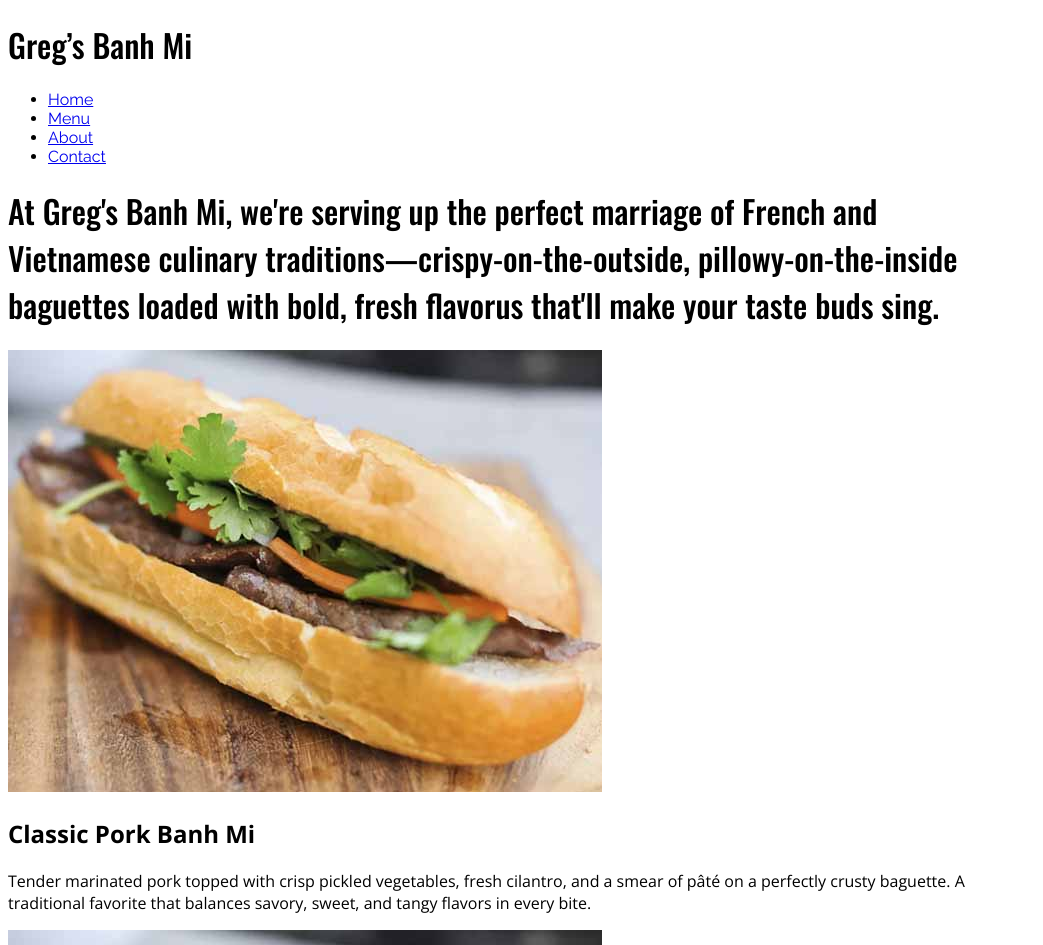
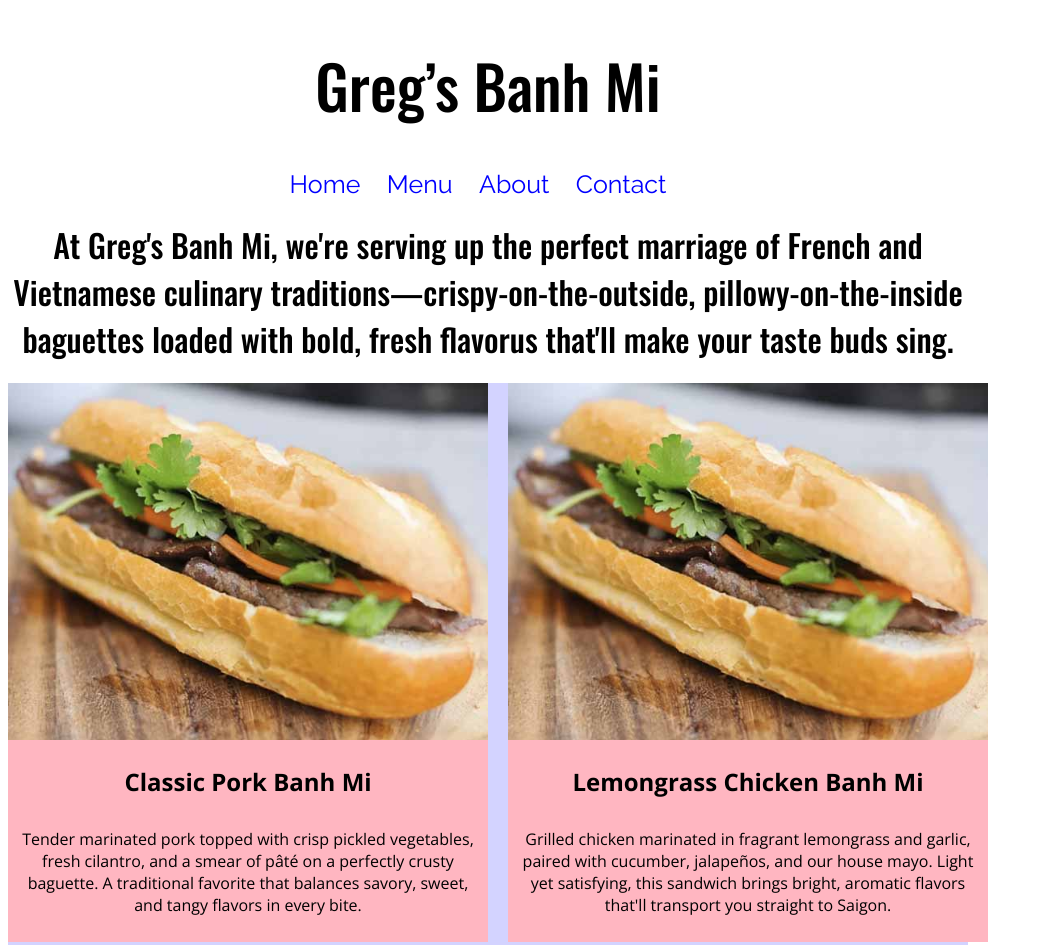
Before and after one commit to chloehajjar/ex6-layout, a plain HTML site: page index.html in a window 1280 px wide. Shown: the top 945 px of the page, without its empty margins (0-1043 px from the left). Drawn offline with nearby package versions, Linux system fonts and the light colour scheme.

Commit message:
new layout

```diff
--- a/index.html
+++ b/index.html
@@ -1,5 +1,5 @@
 <!DOCTYPE html>
-<html>
+<html lang="en-ca">
   <head>
     <title>Exercise 7: Banh Mi, menus, and layout</title>
     <!-- This is embed code for Google fonts, take a look at  https://fonts.google.com/ for more info, you can just pick fonts and get an embed code which you use here. See how I am controlling them from <style> most of the CSS is just pasted in from Google and I have made tweaks to the weights and added other bits. This is what we will learn next week.-->
@@ -7,7 +7,6 @@
     <link rel="preconnect" href="https://fonts.gstatic.com" crossorigin>
     <link href="https://fonts.googleapis.com/css2?family=Open+Sans:ital,wght@0,300..800;1,300..800&family=Oswald:wght@200..700&family=Raleway:ital,wght@0,100..900;1,100..900&display=swap" rel="stylesheet">
     <style>
-
       body {
         font-family: "Open Sans", sans-serif;
         font-optical-sizing: auto;
@@ -16,6 +15,7 @@
         font-variation-settings: "wdth" 100;
         font-size: 16px;
         width: 960px;
+        text-align: center
       }
 
       h1 {
@@ -26,6 +26,7 @@
       }
 
       #site-title {
+        font-size: 60px;
       }
 
       nav {
@@ -33,14 +34,66 @@
         font-optical-sizing: auto;
         font-weight: 400;
         font-style: normal;
+        font-size: 25px;
       }
 
       footer {
+        background-color: lightblue;
+        text-align: center;
+        font-size: 30px;
+        padding: 20px;
       }
 
+      ul {
+        liste-style: none;
+        margin: 0;
+        padding: 0;
+
+      }
+
+      li {
+        display: inline-block;
+        margin-right: 20px;
+      }
+
+      a {
+        color: blue;
+        text-decoration: none;
+      }
+
+      a:hover {
+        color: pink;
+      }
+
+      .container {
+        display: grid;
+        grid-template-columns: 50% 50%;
+        gap: 20px;
+        max-width: 1500px;
+        margin: 0 auto;
+        background-color: #D3D3FF;
+
+      }
+
+      .grid-item {
+        background-color: lightpink;
+        min-height: 150px;
+
+      }
+
+      .grid-item p {
+        padding: 10px;
+      }
+
+      .grid-item h2 {}
+
+      .grid-item img {
+        width: 100%;
+      }
     </style>
   </head>
-<body><h1 id="site-title">Greg’s Banh Mi</h1>
+  <body>
+    <h1 id="site-title">Greg’s Banh Mi</h1>
     <nav>
       <ul>
         <li><a href="/">Home</a></li>
@@ -50,18 +103,30 @@
       </ul>
     </nav>
     <h1>At Greg's Banh Mi, we're serving up the perfect marriage of French and Vietnamese culinary traditions—crispy-on-the-outside, pillowy-on-the-inside baguettes loaded with bold, fresh flavorus that'll make your taste buds sing.</h1>
+    <div class="container">
+      <div class="grid-item">
         <img src="banh-mi.jpg" alt="A classic banh mi sandwich">
         <h2>Classic Pork Banh Mi</h2>
         <p>Tender marinated pork topped with crisp pickled vegetables, fresh cilantro, and a smear of pâté on a perfectly crusty baguette. A traditional favorite that balances savory, sweet, and tangy flavors in every bite.</p>
+      </div>
+      <div class="grid-item">
         <img src="banh-mi.jpg" alt="A classic banh mi sandwich">
         <h2>Lemongrass Chicken Banh Mi</h2>
         <p>Grilled chicken marinated in fragrant lemongrass and garlic, paired with cucumber, jalapeños, and our house mayo. Light yet satisfying, this sandwich brings bright, aromatic flavors that'll transport you straight to Saigon.</p>
+      </div>
+      <div class="grid-item">
         <img src="banh-mi.jpg" alt="A classic banh mi sandwich">
         <h2>Tofu Banh Mi</h2>
         <p>Crispy pan-fried tofu glazed in sweet soy sauce, layered with daikon, carrots, and fresh herbs for a vegetarian delight. Proof that plant-based can be just as bold and craveable as any meat-filled sandwich.</p>
+      </div>
+      <div class="grid-item">
         <img src="banh-mi.jpg" alt="A classic banh mi sandwich">
         <h2>Five-Spice Beef Banh Mi</h2>
         <p>Thinly sliced beef seared with aromatic five-spice blend and served with pickled vegetables and spicy Sriracha mayo. Rich, warming spices meet cool, crunchy toppings for an unforgettable flavor experience.</p>
+      </div>
+    </div>
     <footer>Because life's too short for boring sandwiches. Greg's got you covered—one crispy baguette at a time.</footer>
+
+
   </body>
 </html>
```
Lines whose indentation alone changed are shown as unchanged.
